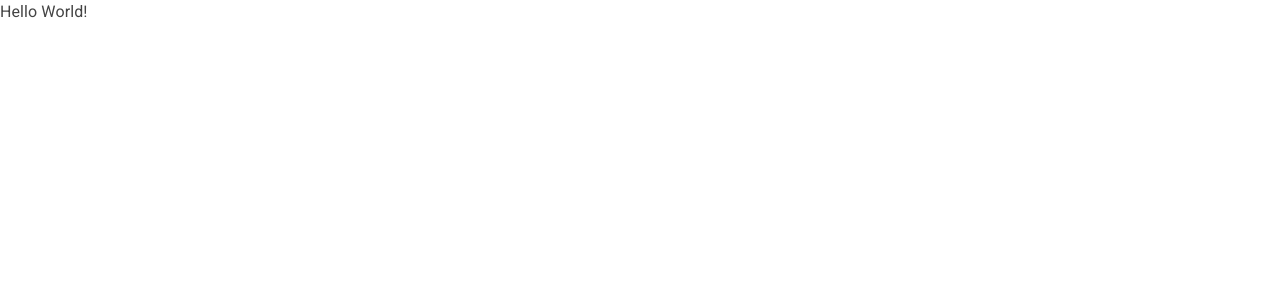
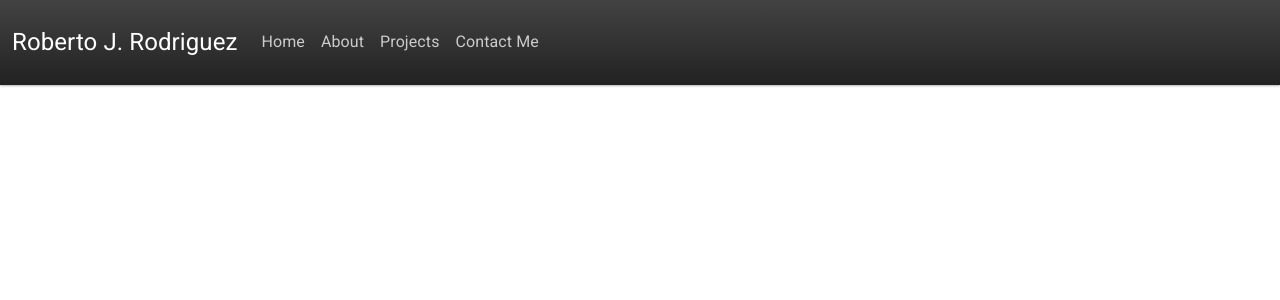
Before and after one commit to robertojrodriguez21/portfolio, a React (Create React App) app in the folder client/: page / in a window 1280 px wide. Shown: the top 300 px of the page. Built offline with nearby package versions, Linux system fonts and the light colour scheme.

Commit message:
Added NavBar

```diff
--- a/client/src/App.js
+++ b/client/src/App.js
@@ -1,5 +1,7 @@
+import Nav from './components/Nav'
+
 function App() {
-  return <p>Hello World!</p>
+  return <Nav />
 }
 
 export default App
--- /dev/null
+++ b/client/src/components/Nav.jsx
@@ -0,0 +1,30 @@
+const Nav = () => {
+  return (
+    <nav class="navbar navbar-expand-lg navbar-dark bg-dark">
+      <div class="container-fluid">
+        <a class="navbar-brand" href="#">Roberto J. Rodriguez</a>
+        <button class="navbar-toggler" type="button" data-bs-toggle="collapse" data-bs-target="#navbarColor02" aria-controls="navbarColor02" aria-expanded="false" aria-label="Toggle navigation">
+          <span class="navbar-toggler-icon"></span>
+        </button>
+        <div class="collapse navbar-collapse" id="navbarColor02">
+          <ul class="navbar-nav me-auto">
+            <li class="nav-item">
+              <a class="nav-link" href="#">Home</a>
+            </li>
+            <li class="nav-item">
+              <a class="nav-link" href="#">About</a>
+            </li>
+            <li class="nav-item">
+              <a class="nav-link" href="#">Projects</a>
+            </li>
+            <li class="nav-item">
+              <a class="nav-link" href="#">Contact Me</a>
+            </li>
+          </ul>
+        </div>
+      </div>
+    </nav>
+  )
+}
+
+export default Nav
```
